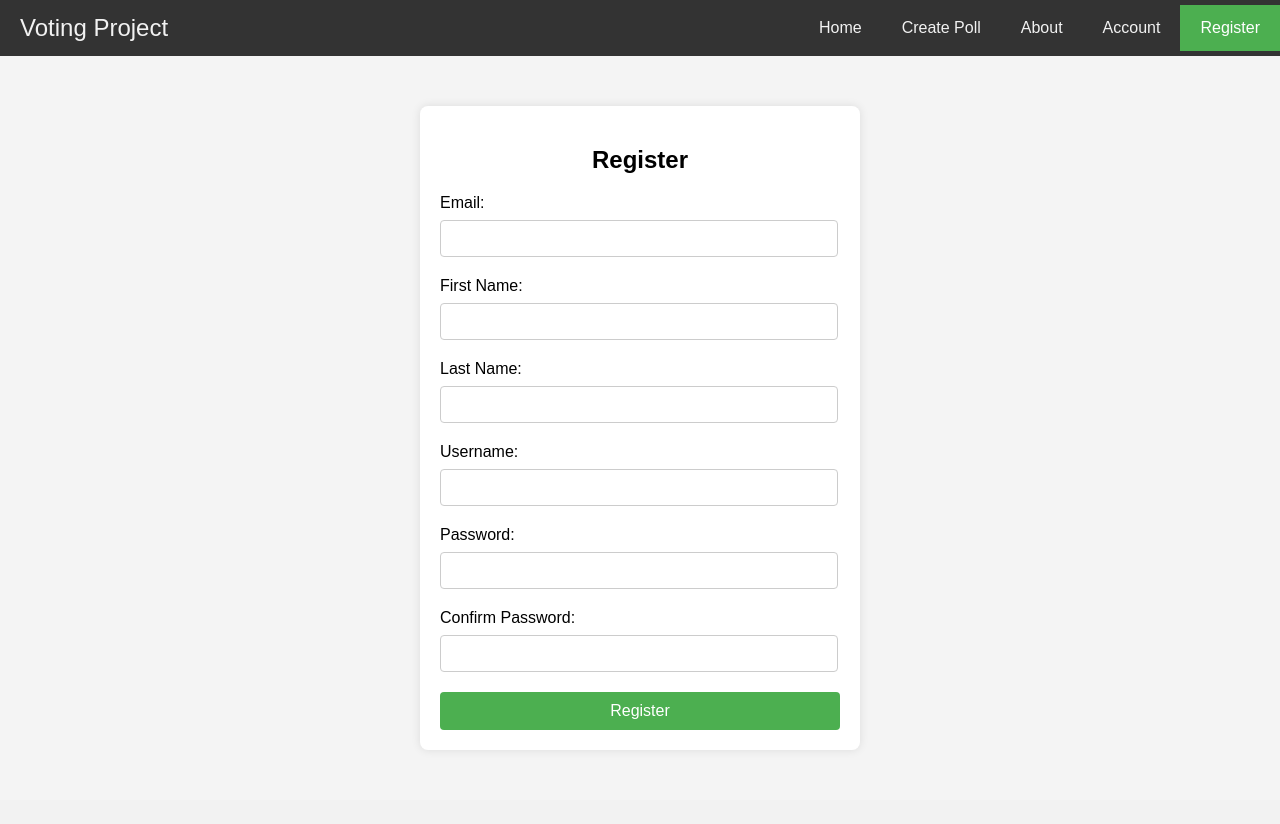
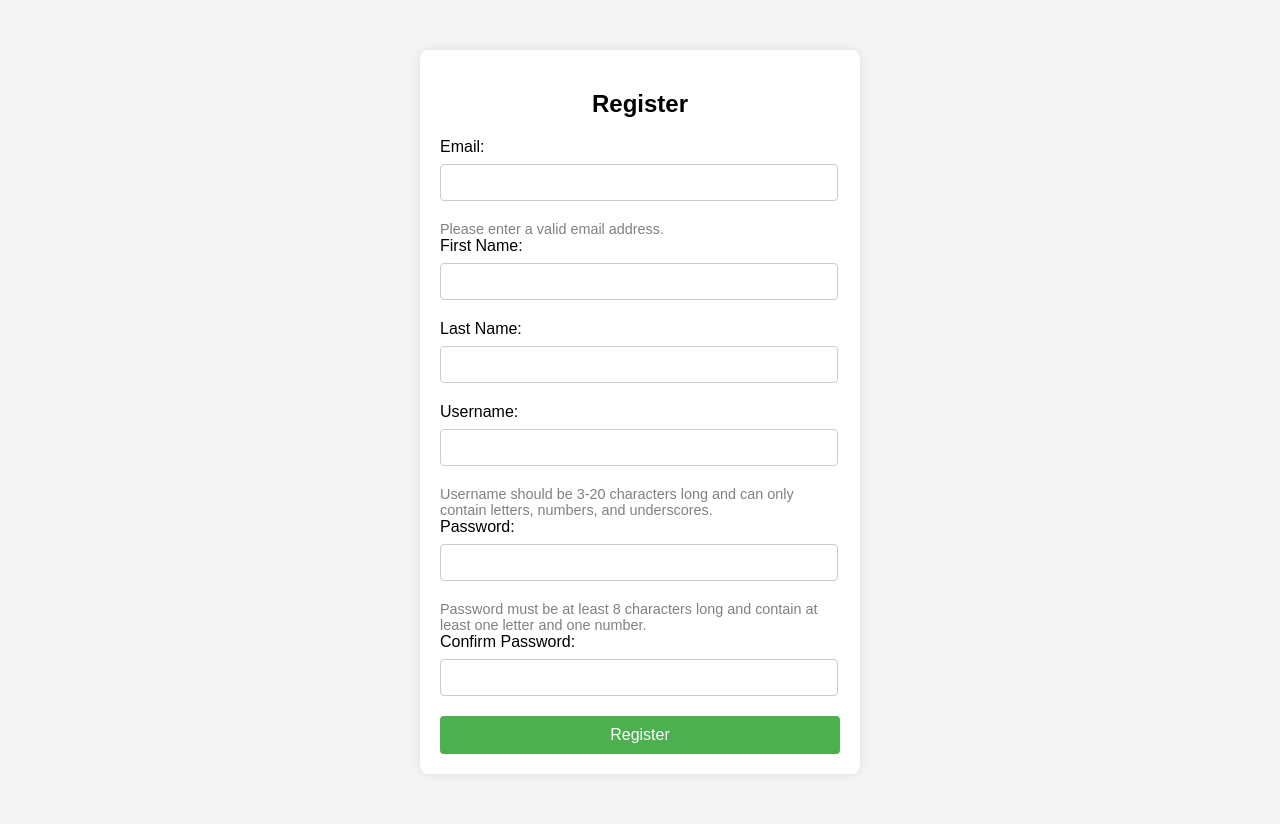
Before and after one commit to MaheelLLC/CIS-375-Vote-Project, a Django app: page /vote/register/ in a window 1280 px wide. Before the commit the page ends 750 px from the top, so only its background shows below. Run offline with Django 5.2, Linux system fonts and the light colour scheme; the visitor is signed in with stand-in values (Sample User, id 1).

Commit message:
Fixed the register Made he login page point you to the register page Added more rules for registering (email, username, and password)

```diff
--- a/vote_app/templates/vote_app/loginPage.html
+++ b/vote_app/templates/vote_app/loginPage.html
@@ -75,7 +75,7 @@
 
         <input type="submit" value="Login">
     </form>
-    <p>Don't have an account? <a href="{% url 'signup' %}">Sign up here</a></p>
+    <p>Don't have an account? <a href="{% url 'register' %}">Sign up here</a></p>
 </div>
 
 </body>
--- a/vote_app/templates/vote_app/registerPage.html
+++ b/vote_app/templates/vote_app/registerPage.html
@@ -10,38 +10,6 @@
             margin: 0;
             padding: 0;
             background-color: #f4f4f4;
-        }
-        .navbar {
-            overflow: hidden;
-            background-color: #333;
-            display: flex;
-            justify-content: space-between;
-            align-items: center;
-        }
-        .navbar .title {
-            color: #f2f2f2;
-            padding: 14px 20px;
-            text-decoration: none;
-            font-size: 1.5em;
-        }
-        .navbar .menu {
-            display: flex;
-        }
-        .navbar a {
-            float: left;
-            display: block;
-            color: #f2f2f2;
-            text-align: center;
-            padding: 14px 20px;
-            text-decoration: none;
-        }
-        .navbar a:hover {
-            background-color: #ddd;
-            color: black;
-        }
-        .navbar .active {
-            background-color: #4CAF50; /* Highlight color */
-            color: white;
         }
         .register-container {
             max-width: 400px;
@@ -82,27 +50,60 @@
         .register-container input[type="submit"]:hover {
             background-color: #45a049;
         }
+        .error {
+            color: red;
+            font-size: 0.9em;
+        }
+        .info {
+            color: gray;
+            font-size: 0.9em;
+        }
     </style>
+    <script>
+        function validateForm() {
+            const email = document.getElementById('email').value;
+            const username = document.getElementById('username').value;
+            const password = document.getElementById('password').value;
+            const confirmPassword = document.getElementById('confirm_password').value;
+            const errorElement = document.getElementById('error-message');
+            const passwordPattern = /^(?=.*[A-Za-z])(?=.*\d)[A-Za-z\d]{8,}$/; // Minimum eight characters, at least one letter and one number
+            const emailPattern = /^[^\s@]+@[^\s@]+\.[^\s@]+$/; // Simple email validation pattern
+            const usernamePattern = /^[a-zA-Z0-9_]{3,20}$/; // Username should be 3-20 characters long, containing only letters, numbers, and underscores
+
+            if (!emailPattern.test(email)) {
+                errorElement.textContent = "Please enter a valid email address.";
+                return false;
+            }
+
+            if (!usernamePattern.test(username)) {
+                errorElement.textContent = "Username should be 3-20 characters long and can only contain letters, numbers, and underscores.";
+                return false;
+            }
+
+            if (!passwordPattern.test(password)) {
+                errorElement.textContent = "Password must be at least 8 characters long and contain at least one letter and one number.";
+                return false;
+            }
+
+            if (password !== confirmPassword) {
+                errorElement.textContent = "Passwords do not match.";
+                return false;
+            }
+
+            return true;
+        }
+    </script>
 </head>
 <body>
 
-<div class="navbar">
-    <div class="title">Voting Project</div>
-    <div class="menu">
-        <a href="{% url 'home' %}">Home</a>
-        <a href="{% url 'create_poll' %}">Create Poll</a>
-        <a href="{% url 'about' %}">About</a>
-        <a href="{% url 'account' %}">Account</a>
-        <a href="{% url 'register' %}" class="active">Register</a>
-    </div>
-</div>
-
 <div class="register-container">
     <h2>Register</h2>
-    <form action="{% url 'register' %}" method="post">
-       <!---- {% csrf_token %} --->
+    <div id="error-message" class="error"></div>
+    <form action="{% url 'register' %}" method="post" onsubmit="return validateForm()">
+        {% csrf_token %}
         <label for="email">Email:</label>
         <input type="email" id="email" name="email" required>
+        <div class="info">Please enter a valid email address.</div>
 
         <label for="firstname">First Name:</label>
         <input type="text" id="firstname" name="firstname" required>
@@ -112,9 +113,11 @@
 
         <label for="username">Username:</label>
         <input type="text" id="username" name="username" required>
+        <div class="info">Username should be 3-20 characters long and can only contain letters, numbers, and underscores.</div>
 
         <label for="password">Password:</label>
         <input type="password" id="password" name="password" required>
+        <div class="info">Password must be at least 8 characters long and contain at least one letter and one number.</div>
 
         <label for="confirm_password">Confirm Password:</label>
         <input type="password" id="confirm_password" name="confirm_password" required>
--- a/vote_app/urls.py
+++ b/vote_app/urls.py
@@ -1,5 +1,4 @@
 from django.urls import path, include
-from django.contrib.auth.decorators import login_required
 from . import views
 
 urlpatterns = [
--- a/vote_app/views.py
+++ b/vote_app/views.py
@@ -46,9 +46,8 @@ def register_view(request):
             username = form.cleaned_data.get('username')
             password = form.cleaned_data.get('password1')
             user = authenticate(username=username, password=password)
-            if user is not None:
-                login(request, user)
-                return redirect('home')
+            login(request, user)
+            return redirect('home')
     else:
         form = CustomUserCreationForm()
     return render(request, 'vote_app/registerPage.html', {'form': form})
```
